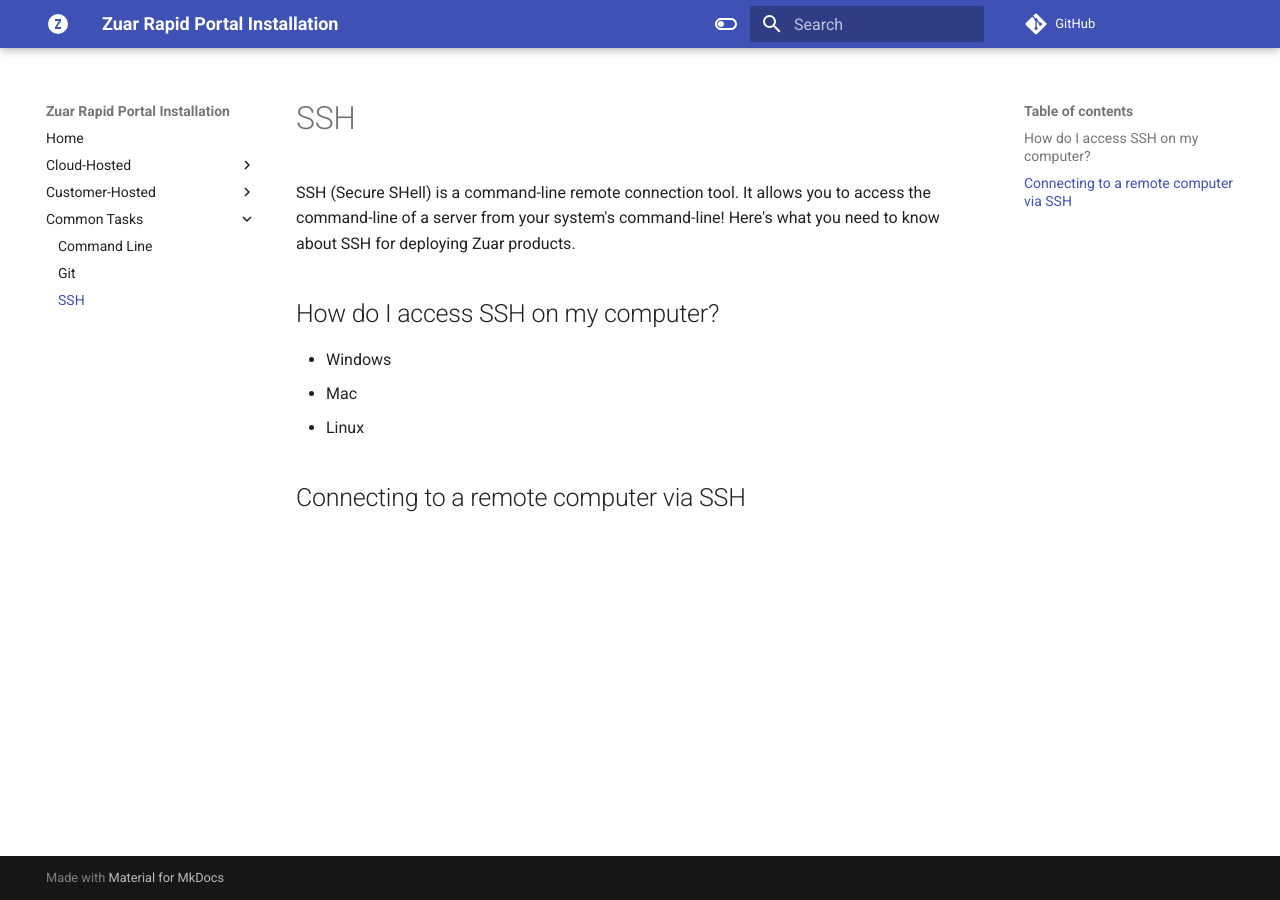
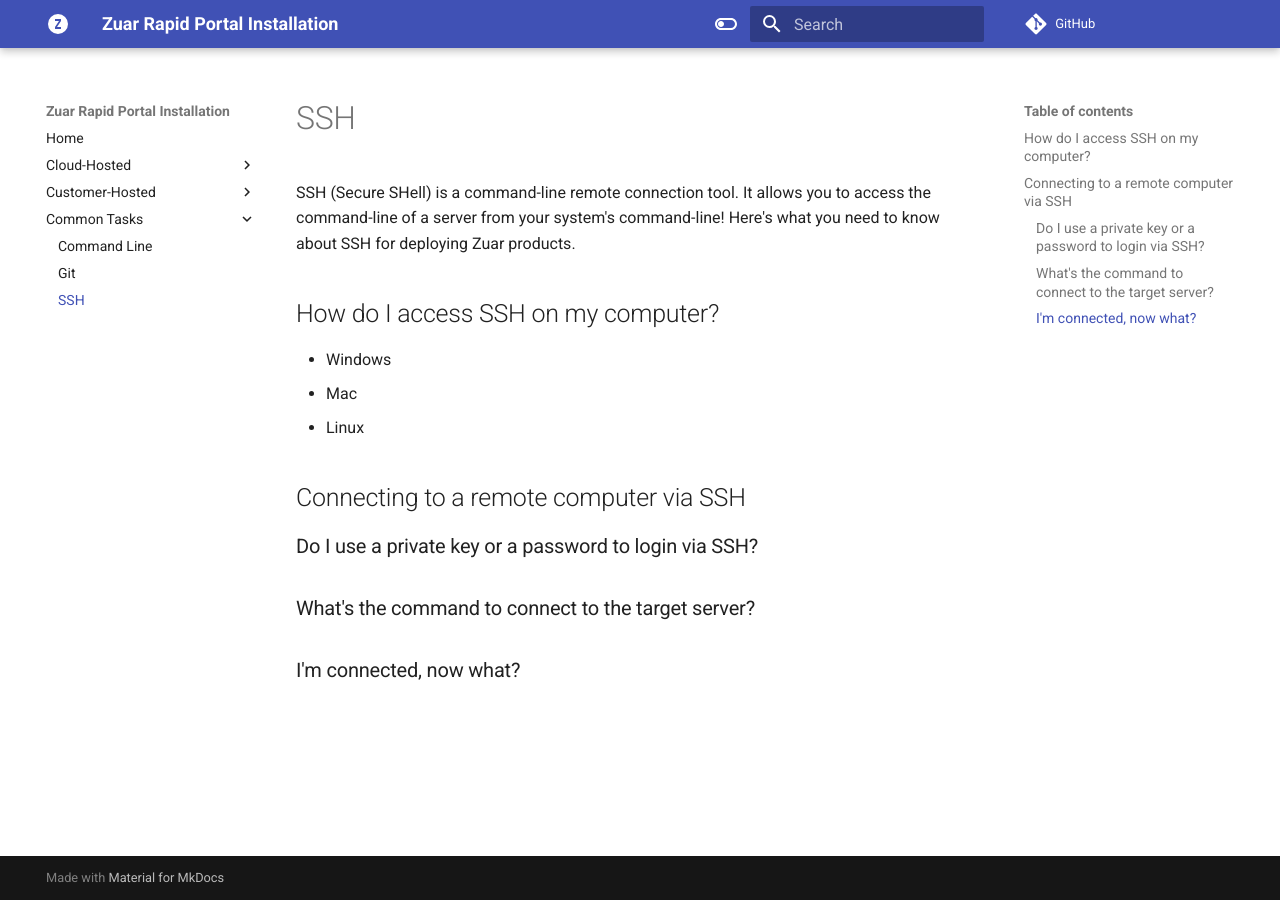
Before and after one commit to khit/zuar-waf-install, an MkDocs documentation site: the page built from docs/common-tasks/ssh.md, in a window 1280 px wide. Built offline with MkDocs 1.6.1 and Material for MkDocs 9.7.7, drawn with Linux system fonts in a browser that asks for light colours; comment, search, counter and statistics services are not loaded.

Commit message:
add additional SSH sections

```diff
--- a/docs/common-tasks/ssh.md
+++ b/docs/common-tasks/ssh.md
@@ -9,3 +9,9 @@ SSH (Secure SHell) is a command-line remote connection tool. It allows you to ac
 * Linux
 
 ## Connecting to a remote computer via SSH
+
+### Do I use a private key or a password to login via SSH?
+
+### What's the command to connect to the target server?
+
+### I'm connected, now what?
```
